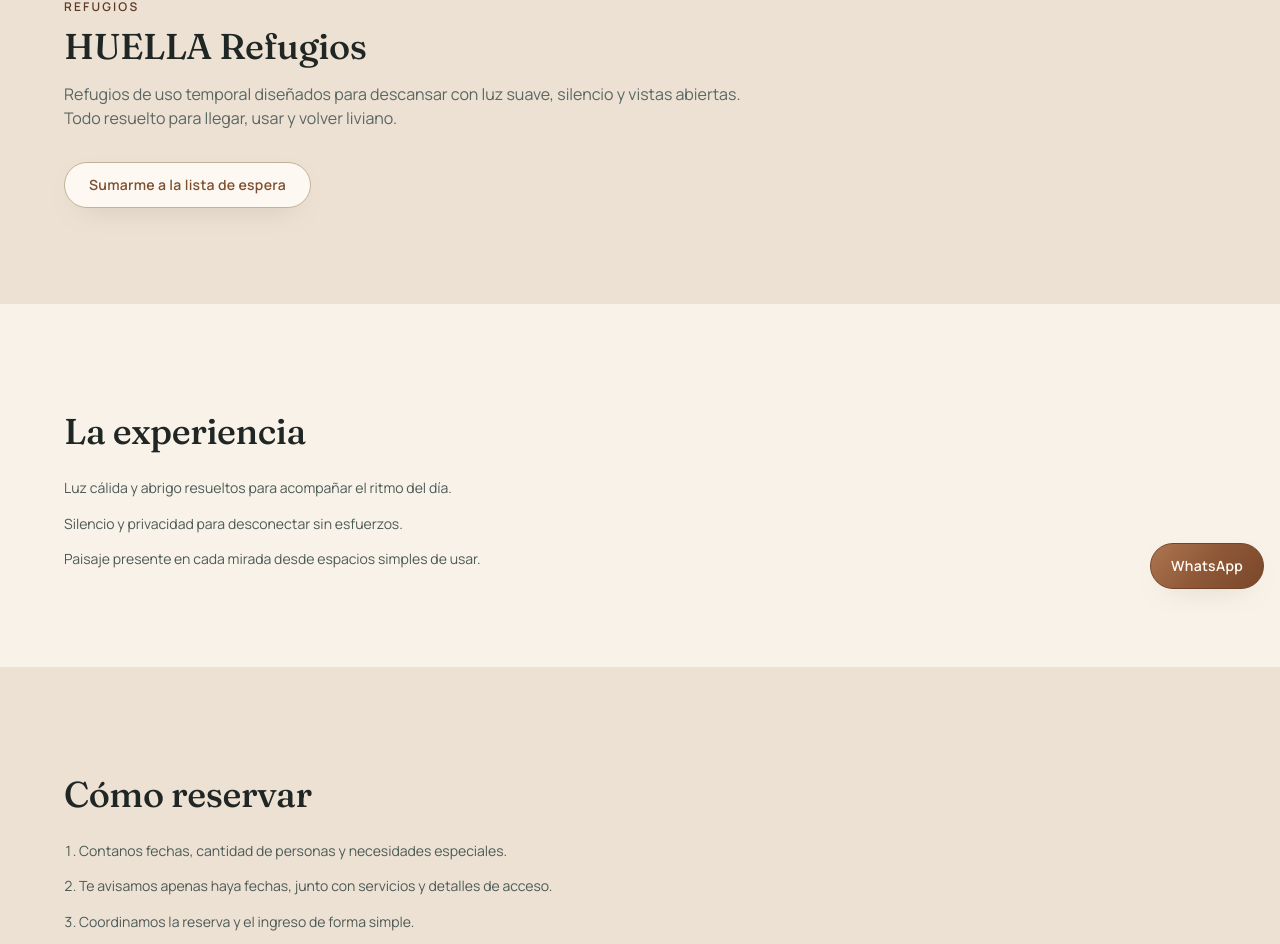
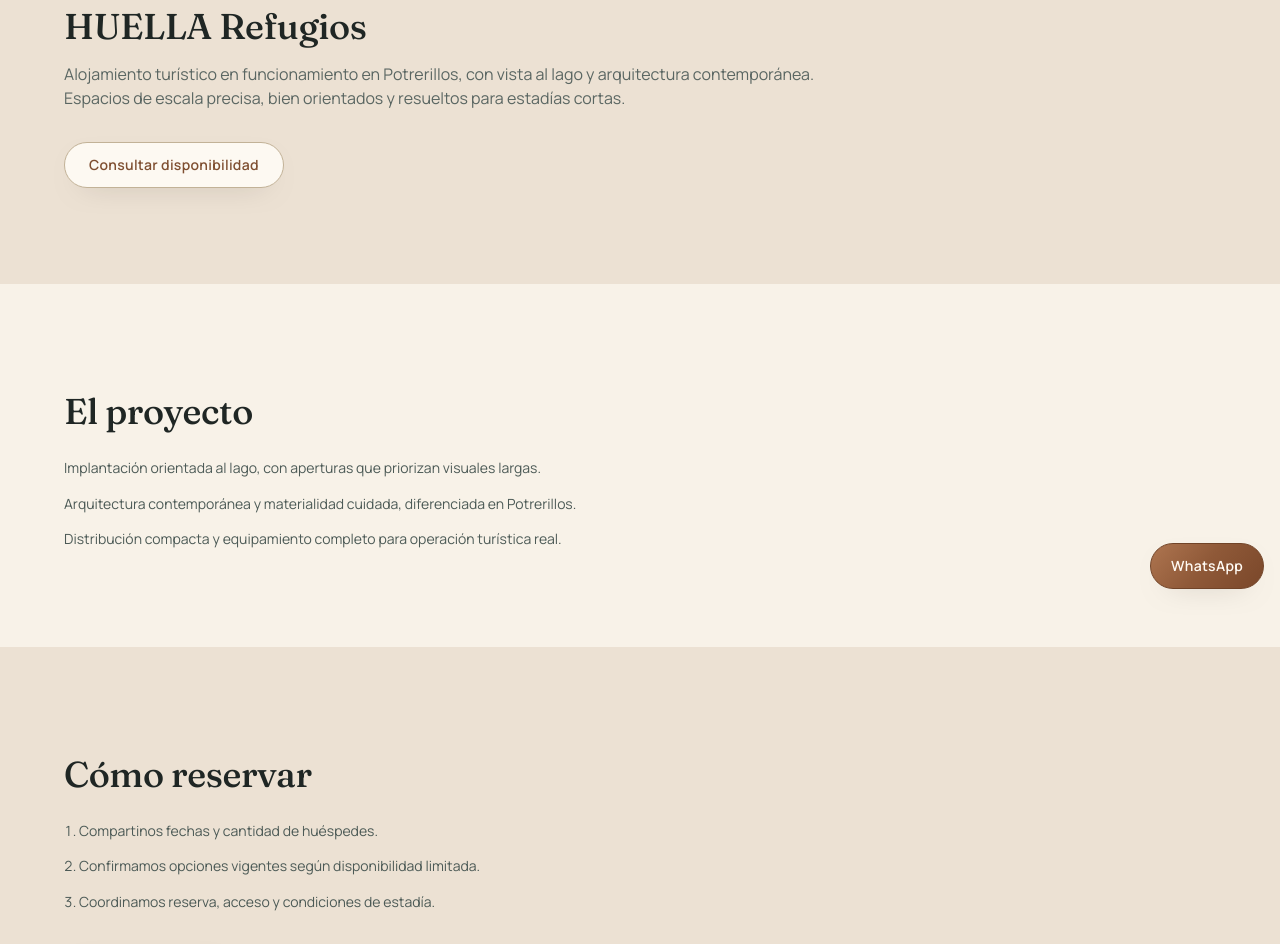
Before and after one commit to Teksi75/huella-mendoza-site, a Next.js app: page /refugios in a window 1280 px wide. Shown: the part 195-1139 px from the top of the page. Built offline with nearby package versions, Linux system fonts and the light colour scheme.

Commit message:
chore(editorial): posicionar /refugios con vista al lago y disponibilidad limitada

```diff
--- a/app/refugios/page.tsx
+++ b/app/refugios/page.tsx
@@ -16,14 +16,15 @@ export default function RefugiosPage() {
         <div className="container-custom">
           <div className="max-w-3xl">
             <div className="u-card mb-6 border border-[#d5b8b8] bg-[#fff4f4] p-4 text-sm text-[#7f4f31]">
-              Hoy no hay disponibilidad. Si te interesa vivir la experiencia HUELLA Refugios, sumate a la lista de espera y te avisamos apenas abramos fechas.
+              HUELLA Refugios funciona con cupos limitados. Consultanos por próximas fechas disponibles.
             </div>
             <p className="section-eyebrow">Refugios</p>
             <h2 className="section-title section-title-section">HUELLA Refugios</h2>
             <p className="mt-4 text-base text-[#5a6662]">
-              Refugios de uso temporal diseñados para descansar con luz suave, silencio y vistas abiertas.
+              Alojamiento turístico en funcionamiento en Potrerillos, con vista al lago y
+              arquitectura contemporánea.
               <br />
-              Todo resuelto para llegar, usar y volver liviano.
+              Espacios de escala precisa, bien orientados y resueltos para estadías cortas.
             </p>
             <Link
               href={buildWhatsAppUrl(whatsappMessages.refugios)}
@@ -31,7 +32,7 @@ export default function RefugiosPage() {
               rel="noopener noreferrer"
               className="u-btn-secondary u-ease u-focus mt-8 inline-flex"
             >
-              Sumarme a la lista de espera
+              Consultar disponibilidad
             </Link>
           </div>
         </div>
@@ -40,11 +41,11 @@ export default function RefugiosPage() {
       <section className="section-padding bg-[#f8f2e8]">
         <div className="container-custom">
           <div className="max-w-3xl">
-            <h2 className="section-title section-title-section">La experiencia</h2>
+            <h2 className="section-title section-title-section">El proyecto</h2>
             <ul className="mt-6 grid gap-3 text-sm text-[#5a6662]">
-              <li>Luz cálida y abrigo resueltos para acompañar el ritmo del día.</li>
-              <li>Silencio y privacidad para desconectar sin esfuerzos.</li>
-              <li>Paisaje presente en cada mirada desde espacios simples de usar.</li>
+              <li>Implantación orientada al lago, con aperturas que priorizan visuales largas.</li>
+              <li>Arquitectura contemporánea y materialidad cuidada, diferenciada en Potrerillos.</li>
+              <li>Distribución compacta y equipamiento completo para operación turística real.</li>
             </ul>
           </div>
         </div>
@@ -55,9 +56,9 @@ export default function RefugiosPage() {
           <div className="max-w-3xl">
             <h2 className="section-title section-title-section">Cómo reservar</h2>
             <ol className="mt-6 grid list-decimal list-inside gap-3 text-sm text-[#5a6662]">
-              <li>Contanos fechas, cantidad de personas y necesidades especiales.</li>
-              <li>Te avisamos apenas haya fechas, junto con servicios y detalles de acceso.</li>
-              <li>Coordinamos la reserva y el ingreso de forma simple.</li>
+              <li>Compartinos fechas y cantidad de huéspedes.</li>
+              <li>Confirmamos opciones vigentes según disponibilidad limitada.</li>
+              <li>Coordinamos reserva, acceso y condiciones de estadía.</li>
             </ol>
             <Link
               href={buildWhatsAppUrl(whatsappMessages.refugiosReserva)}
@@ -65,7 +66,7 @@ export default function RefugiosPage() {
               rel="noopener noreferrer"
               className="u-btn-secondary u-ease u-focus mt-8 inline-flex"
             >
-              Avisame cuando haya fechas
+              Consultar fechas
             </Link>
           </div>
         </div>
```
